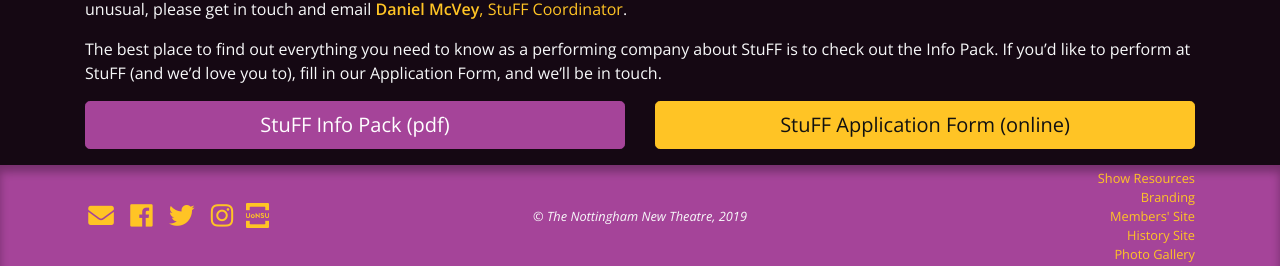
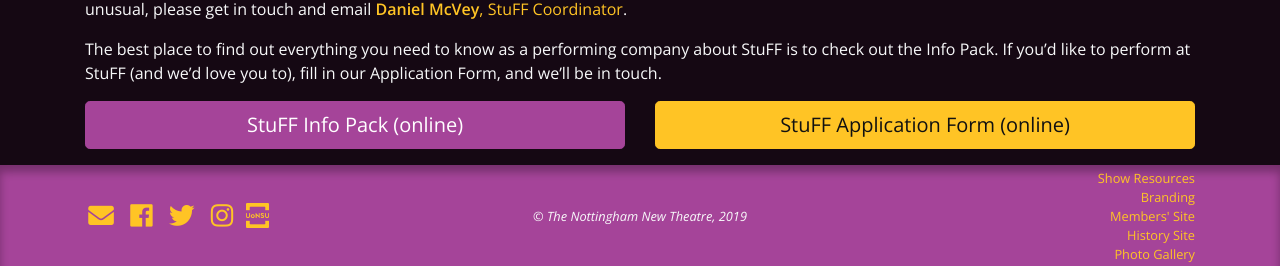
Before and after one commit to newtheatre/website, a Jekyll site: the page built from _content/stuff.md, in a window 1280 px wide. Shown: the part 811-1077 px from the top of the page. Built offline with Jekyll 4.4.1, drawn with Linux system fonts in a browser that asks for light colours; nearby versions of some CDN libraries.

Commit message:
pdf >> online

```diff
--- a/_content/stuff.md
+++ b/_content/stuff.md
@@ -26,7 +26,7 @@ The best place to find out everything you need to know as a performing company a
 <div class="row">
   <div class="col-md">
 
-{% include cta.html colour="purple" link="http://newtheatre.org.uk/stuff/info-pack" text="StuFF Info Pack (pdf)" %}
+{% include cta.html colour="purple" link="http://newtheatre.org.uk/stuff/info-pack" text="StuFF Info Pack (online)" %}
 
   </div>
   <div class="col-md">
```
